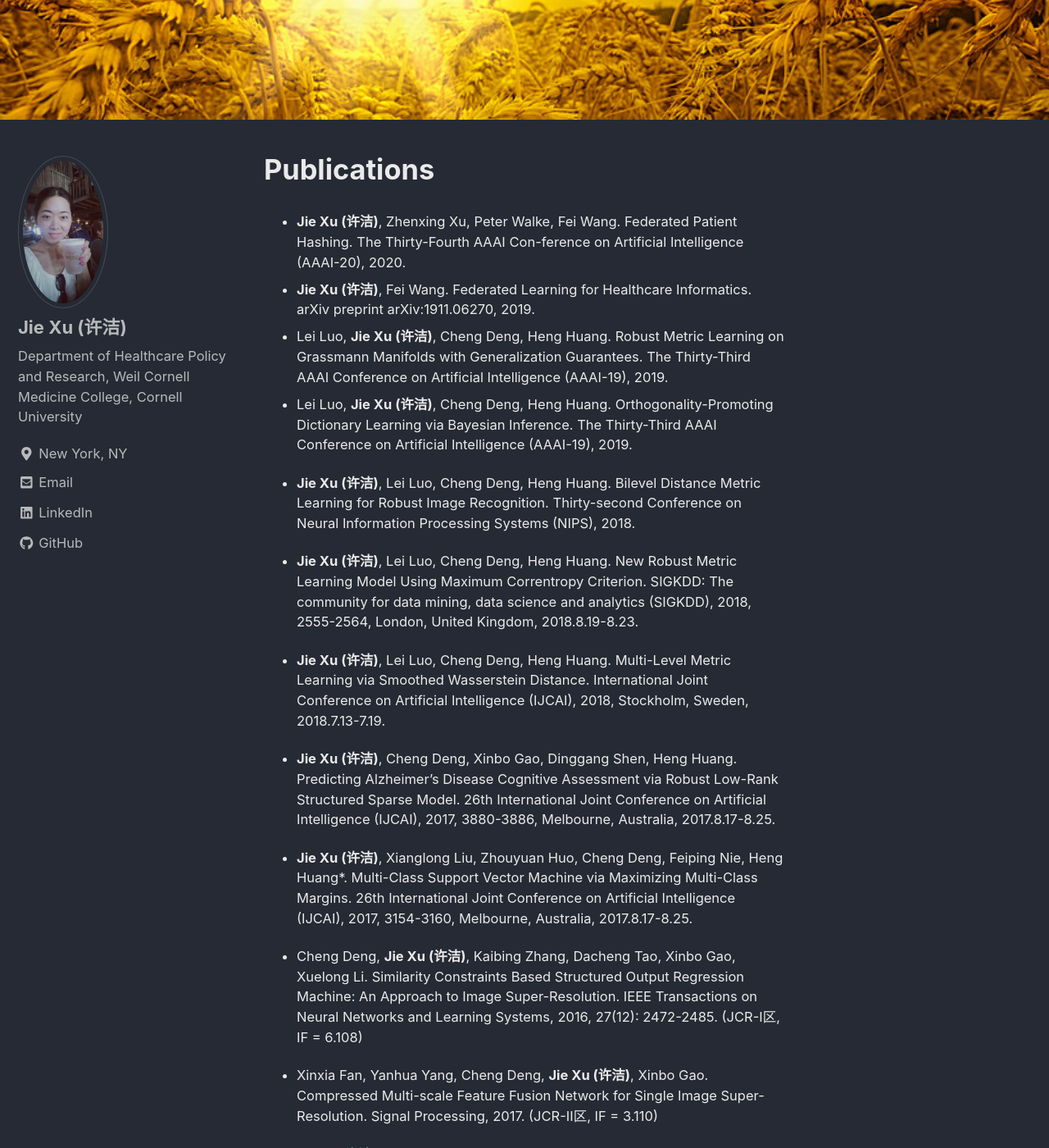
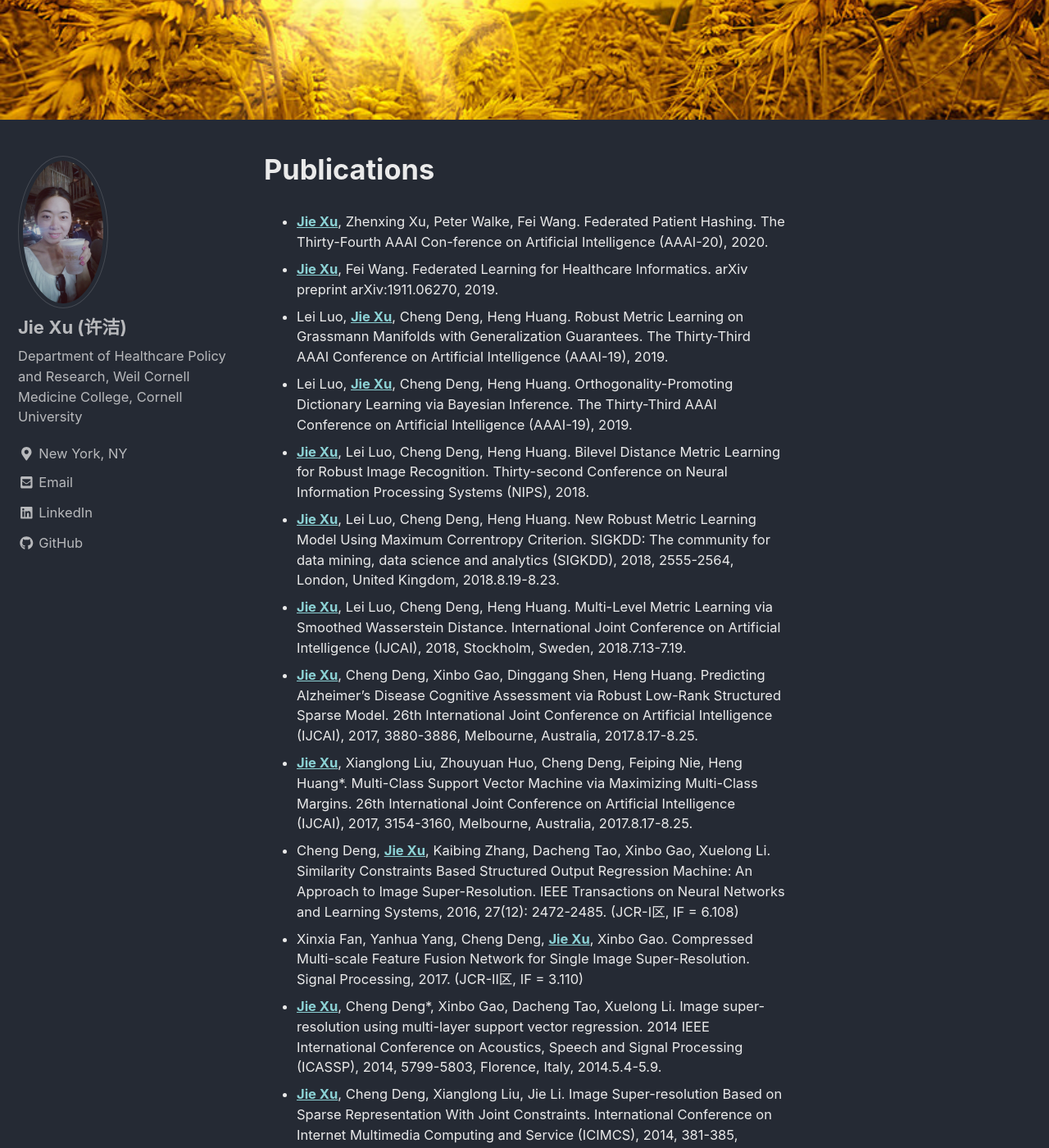
Before and after one commit to jxu1015/jxu1015.github.io, a Jekyll site: the page built from _pages/publications.md, in a window 1280 px wide and 1400 px high, scrolled down 354 px. Shown: the whole window at 82% size. Built offline with Jekyll 4.4.1, drawn with Linux system fonts in a browser that asks for light colours; nearby versions of some CDN libraries; some of the changed text lies outside the part shown.

Commit message:
Update publications.md

```diff
--- a/_pages/publications.md
+++ b/_pages/publications.md
@@ -5,30 +5,19 @@ permalink: /publications/
 header:
   image: "/images/fengshou.jpg"
 ---
-* **Jie Xu (许洁)**, Zhenxing Xu, Peter Walke, Fei Wang. Federated Patient Hashing. The Thirty-Fourth AAAI Con-ference on Artificial Intelligence (AAAI-20), 2020.
-* **Jie Xu (许洁)**, Fei Wang. Federated Learning for Healthcare Informatics. arXiv preprint arXiv:1911.06270, 2019.
-* Lei Luo, **Jie Xu (许洁)**, Cheng Deng, Heng Huang. Robust Metric Learning on Grassmann Manifolds with Generalization Guarantees. The Thirty-Third AAAI Conference on Artificial Intelligence (AAAI-19), 2019.
-* Lei Luo, **Jie Xu (许洁)**, Cheng Deng, Heng Huang. Orthogonality-Promoting Dictionary Learning via Bayesian Inference. The Thirty-Third AAAI Conference on Artificial Intelligence (AAAI-19), 2019.
-
-* **Jie Xu (许洁)**, Lei Luo, Cheng Deng, Heng Huang. Bilevel Distance Metric Learning for Robust Image Recognition. Thirty-second Conference on Neural Information Processing Systems (NIPS), 2018.
-
-* **Jie Xu (许洁)**, Lei Luo, Cheng Deng, Heng Huang. New Robust Metric Learning Model Using Maximum Correntropy Criterion. SIGKDD: The community for data mining, data science and analytics (SIGKDD), 2018, 2555-2564, London, United Kingdom, 2018.8.19-8.23.
-
-* **Jie Xu (许洁)**, Lei Luo, Cheng Deng, Heng Huang. Multi-Level Metric Learning via Smoothed Wasserstein Distance. International Joint Conference on Artificial Intelligence (IJCAI), 2018, Stockholm, Sweden, 2018.7.13-7.19.
-
-* **Jie Xu (许洁)**, Cheng Deng, Xinbo Gao, Dinggang Shen, Heng Huang. Predicting Alzheimer's Disease Cognitive Assessment via Robust Low-Rank Structured Sparse Model. 26th International Joint Conference on Artificial Intelligence (IJCAI), 2017, 3880-3886, Melbourne, Australia, 2017.8.17-8.25.
-
-* **Jie Xu (许洁)**, Xianglong Liu, Zhouyuan Huo, Cheng Deng, Feiping Nie, Heng Huang*. Multi-Class Support Vector Machine via Maximizing Multi-Class Margins. 26th International Joint Conference on Artificial Intelligence (IJCAI), 2017, 3154-3160, Melbourne, Australia, 2017.8.17-8.25.
-
-* Cheng Deng, **Jie Xu (许洁)**, Kaibing Zhang, Dacheng Tao, Xinbo Gao, Xuelong Li. Similarity Constraints Based Structured Output Regression Machine: An Approach to Image Super-Resolution. IEEE Transactions on Neural Networks and Learning Systems, 2016, 27(12): 2472-2485. (JCR-I区, IF = 6.108)
-
-* Xinxia Fan, Yanhua Yang, Cheng Deng, **Jie Xu (许洁)**, Xinbo Gao. Compressed Multi-scale Feature Fusion Network for Single Image Super-Resolution. Signal Processing, 2017.  (JCR-II区, IF = 3.110)
-
-* [Jie Xu (许洁)](https://scholar.google.com/citations?user=kFSu-dgAAAAJ&hl=en), Cheng Deng*, Xinbo Gao, Dacheng Tao, Xuelong Li. Image super-resolution using multi-layer support vector regression. 2014 IEEE International Conference on Acoustics, Speech and Signal Processing (ICASSP), 2014, 5799-5803, Florence, Italy, 2014.5.4-5.9.
-
-* [Jie Xu](https://scholar.google.com/citations?user=kFSu-dgAAAAJ&hl=en), Cheng Deng, Xianglong Liu, Jie Li. Image Super-resolution Based on Sparse Representation With Joint Constraints. International Conference on Internet Multimedia Computing and Service (ICIMCS), 2014, 381-385, Xiamen, China, 2014.7.10-7.12.
-
-* Songhang Ye, Cheng Deng, **[Jie Xu](https://scholar.google.com/citations?user=kFSu-dgAAAAJ&hl=en) (许洁)**, Xinbo Gao. Coupled Fisher Discrimination Dictionary Learn-ing for Single Image Super-resolution. IEEE International Conference on Acoustics, Speech, and Signal Processing (ICASSP), 2015, 1196-1200, Queensland, Australia, 2015.4.19-2015.4.24.
-
-* Fang Xie, Cheng Deng, [**Jie Xu (许洁)**](https://scholar.google.com/citations?user=kFSu-dgAAAAJ&hl=en), Jifei Yu, Jie Li. Image Super Resolution Using Gaussian Process Regression with Patch Clustering. International Conference on Internet Multimedia Computing and Service (ICIMCS), 2013, 109-112, Huang shan, China, 2013.8.17-8.18.
+* [**Jie Xu**](https://scholar.google.com/citations?user=kFSu-dgAAAAJ&hl=en), Zhenxing Xu, Peter Walke, Fei Wang. Federated Patient Hashing. The Thirty-Fourth AAAI Con-ference on Artificial Intelligence (AAAI-20), 2020.
+* [**Jie Xu**](https://scholar.google.com/citations?user=kFSu-dgAAAAJ&hl=en), Fei Wang. Federated Learning for Healthcare Informatics. arXiv preprint arXiv:1911.06270, 2019.
+* Lei Luo, [**Jie Xu**](https://scholar.google.com/citations?user=kFSu-dgAAAAJ&hl=en), Cheng Deng, Heng Huang. Robust Metric Learning on Grassmann Manifolds with Generalization Guarantees. The Thirty-Third AAAI Conference on Artificial Intelligence (AAAI-19), 2019.
+* Lei Luo, [**Jie Xu**](https://scholar.google.com/citations?user=kFSu-dgAAAAJ&hl=en), Cheng Deng, Heng Huang. Orthogonality-Promoting Dictionary Learning via Bayesian Inference. The Thirty-Third AAAI Conference on Artificial Intelligence (AAAI-19), 2019.
+* [**Jie Xu**](https://scholar.google.com/citations?user=kFSu-dgAAAAJ&hl=en), Lei Luo, Cheng Deng, Heng Huang. Bilevel Distance Metric Learning for Robust Image Recognition. Thirty-second Conference on Neural Information Processing Systems (NIPS), 2018.
+* [**Jie Xu**](https://scholar.google.com/citations?user=kFSu-dgAAAAJ&hl=en), Lei Luo, Cheng Deng, Heng Huang. New Robust Metric Learning Model Using Maximum Correntropy Criterion. SIGKDD: The community for data mining, data science and analytics (SIGKDD), 2018, 2555-2564, London, United Kingdom, 2018.8.19-8.23.
+* [**Jie Xu**](https://scholar.google.com/citations?user=kFSu-dgAAAAJ&hl=en), Lei Luo, Cheng Deng, Heng Huang. Multi-Level Metric Learning via Smoothed Wasserstein Distance. International Joint Conference on Artificial Intelligence (IJCAI), 2018, Stockholm, Sweden, 2018.7.13-7.19.
+* [**Jie Xu**](https://scholar.google.com/citations?user=kFSu-dgAAAAJ&hl=en), Cheng Deng, Xinbo Gao, Dinggang Shen, Heng Huang. Predicting Alzheimer's Disease Cognitive Assessment via Robust Low-Rank Structured Sparse Model. 26th International Joint Conference on Artificial Intelligence (IJCAI), 2017, 3880-3886, Melbourne, Australia, 2017.8.17-8.25.
+* [**Jie Xu**](https://scholar.google.com/citations?user=kFSu-dgAAAAJ&hl=en), Xianglong Liu, Zhouyuan Huo, Cheng Deng, Feiping Nie, Heng Huang*. Multi-Class Support Vector Machine via Maximizing Multi-Class Margins. 26th International Joint Conference on Artificial Intelligence (IJCAI), 2017, 3154-3160, Melbourne, Australia, 2017.8.17-8.25.
+* Cheng Deng, [**Jie Xu**](https://scholar.google.com/citations?user=kFSu-dgAAAAJ&hl=en), Kaibing Zhang, Dacheng Tao, Xinbo Gao, Xuelong Li. Similarity Constraints Based Structured Output Regression Machine: An Approach to Image Super-Resolution. IEEE Transactions on Neural Networks and Learning Systems, 2016, 27(12): 2472-2485. (JCR-I区, IF = 6.108)
+* Xinxia Fan, Yanhua Yang, Cheng Deng, [**Jie Xu**](https://scholar.google.com/citations?user=kFSu-dgAAAAJ&hl=en), Xinbo Gao. Compressed Multi-scale Feature Fusion Network for Single Image Super-Resolution. Signal Processing, 2017.  (JCR-II区, IF = 3.110)
+* [**Jie Xu**](https://scholar.google.com/citations?user=kFSu-dgAAAAJ&hl=en), Cheng Deng*, Xinbo Gao, Dacheng Tao, Xuelong Li. Image super-resolution using multi-layer support vector regression. 2014 IEEE International Conference on Acoustics, Speech and Signal Processing (ICASSP), 2014, 5799-5803, Florence, Italy, 2014.5.4-5.9.
+* [**Jie Xu**](https://scholar.google.com/citations?user=kFSu-dgAAAAJ&hl=en), Cheng Deng, Xianglong Liu, Jie Li. Image Super-resolution Based on Sparse Representation With Joint Constraints. International Conference on Internet Multimedia Computing and Service (ICIMCS), 2014, 381-385, Xiamen, China, 2014.7.10-7.12.
+* Songhang Ye, Cheng Deng, [**Jie Xu**](https://scholar.google.com/citations?user=kFSu-dgAAAAJ&hl=en), Xinbo Gao. Coupled Fisher Discrimination Dictionary Learn-ing for Single Image Super-resolution. IEEE International Conference on Acoustics, Speech, and Signal Processing (ICASSP), 2015, 1196-1200, Queensland, Australia, 2015.4.19-2015.4.24.
+* Fang Xie, Cheng Deng, [**Jie Xu**](https://scholar.google.com/citations?user=kFSu-dgAAAAJ&hl=en), Jifei Yu, Jie Li. Image Super Resolution Using Gaussian Process Regression with Patch Clustering. International Conference on Internet Multimedia Computing and Service (ICIMCS), 2013, 109-112, Huang shan, China, 2013.8.17-8.18.
 {: .small}
```
